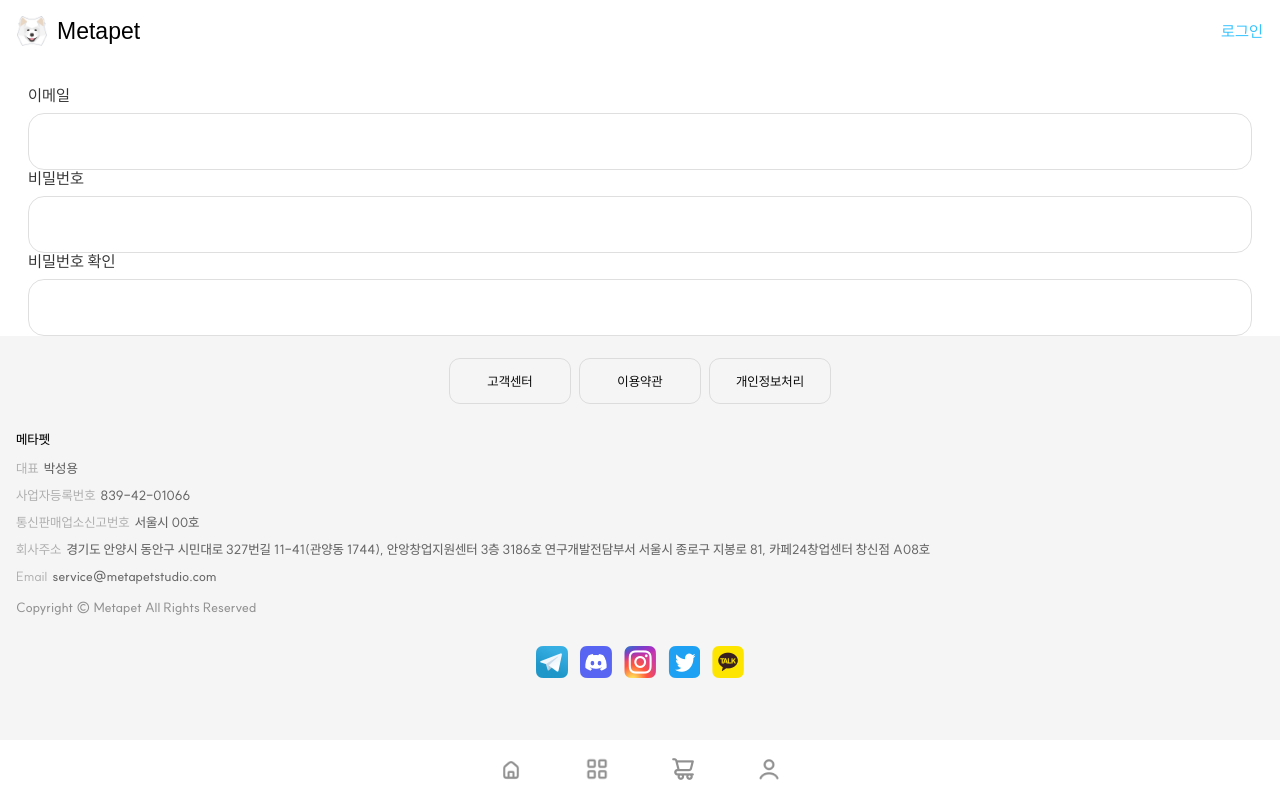
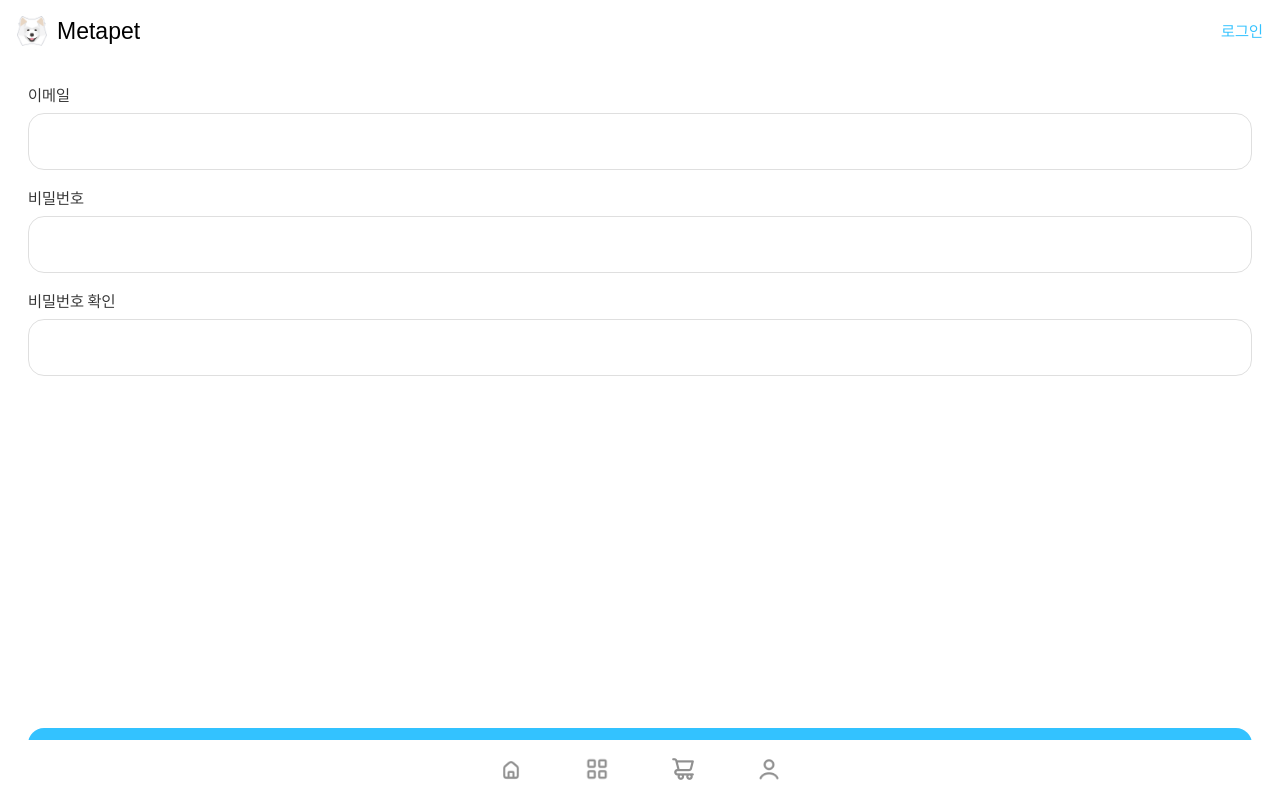
Before and after one commit to KimDongSin/metaPetShop, a React (Create React App) app: page /join in a window 1280 px wide. Shown: the top 800 px of the page. Built offline with nearby package versions, Linux system fonts and the light colour scheme; the HTML template or start-up script is replaced by a standard one.

Commit message:
회원가입 계정만들기 페이지

```diff
--- a/src/pages/join/Join.js
+++ b/src/pages/join/Join.js
@@ -1,8 +1,18 @@
 import styled from "styled-components";
 import FormInput from "../../components/form/FormInput";
+import { LoginBtn } from "../../components/styled/UI/button/Button";
 
 const Wrap = styled.div`
     padding: 0 28px;
+
+
+    & > div:not(:last-child){
+        margin-bottom: 20px;
+    }
+
+    & .next__btn{
+        margin: 352px 0 46px;
+    }
 `;
 
 const Join = () => {
@@ -11,6 +21,8 @@ const Join = () => {
             <FormInput title="이메일">이메일</FormInput>
             <FormInput title="비밀번호">비밀번호</FormInput>
             <FormInput title="비밀번호 확인">비밀번호 확인</FormInput>
+
+            <LoginBtn className="next__btn">다음</LoginBtn>
         </Wrap>
     );
 }
```
